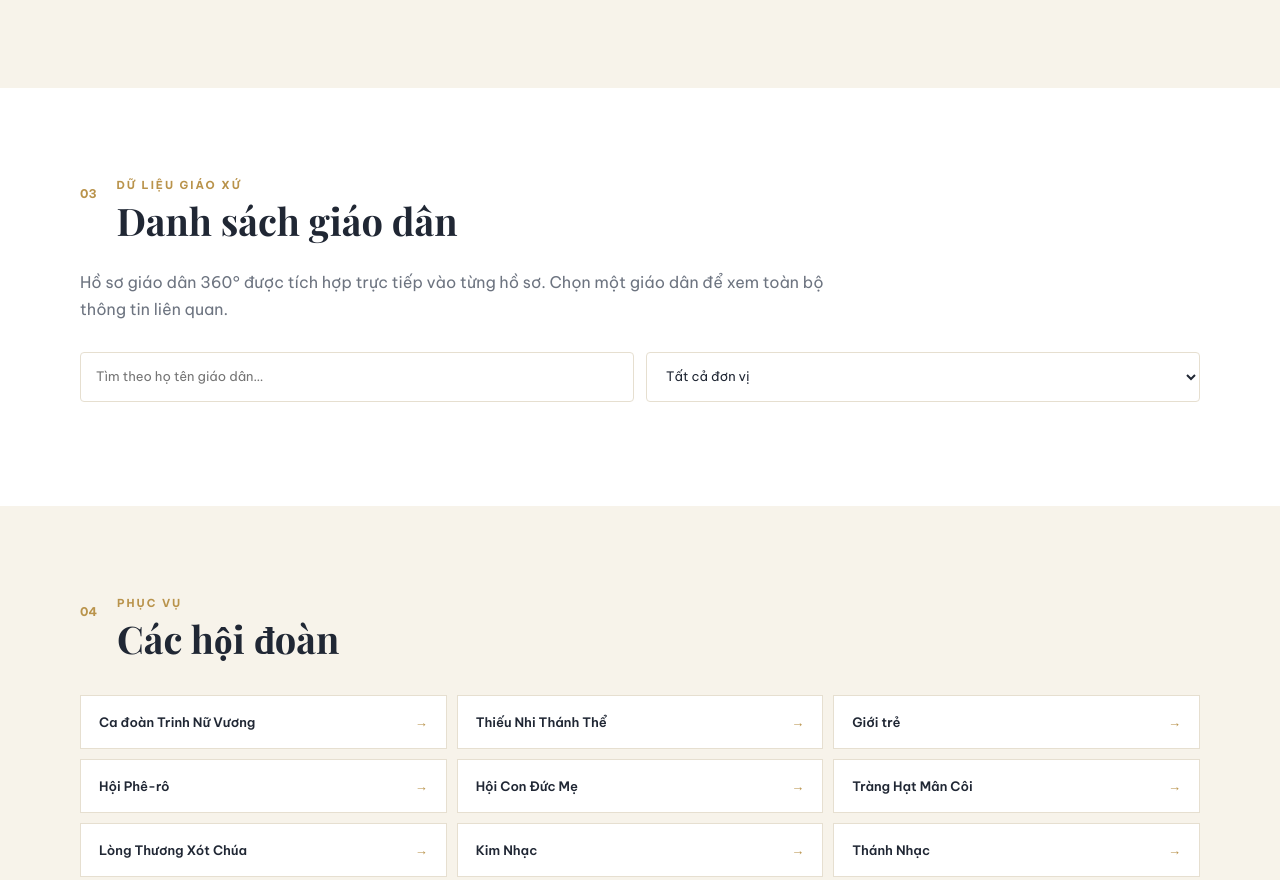
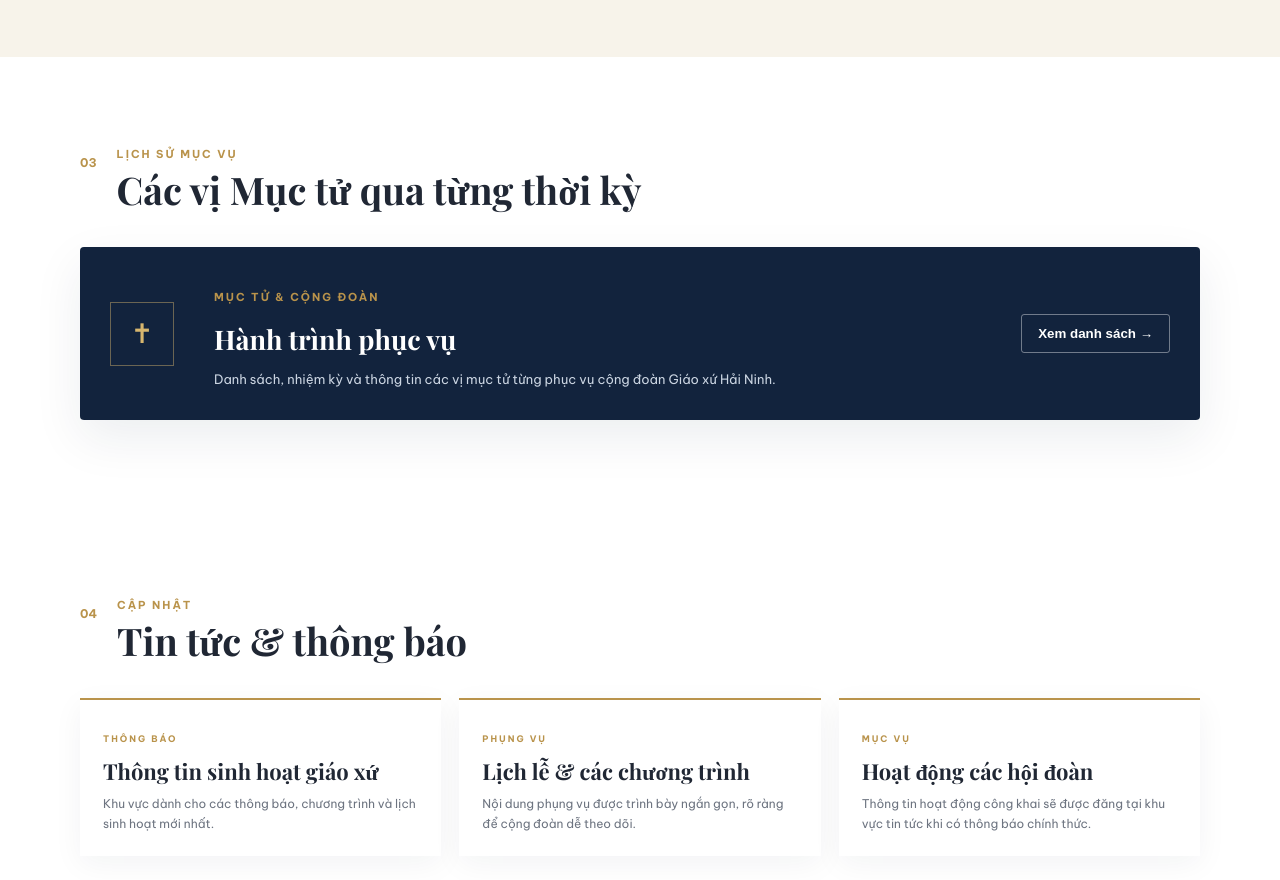
Before and after one commit to lenuvananh2007-source/giao_xu_hai_ninh, a plain HTML site: page index.html in a window 1280 px wide. Shown: the part 1868-2748 px from the top of the page. Drawn offline with nearby package versions, Linux system fonts and the light colour scheme.

Commit message:
Move parish data and organizations to internal area

```diff
--- a/index.html
+++ b/index.html
@@ -6,15 +6,13 @@
 <link rel="preconnect" href="https://fonts.googleapis.com"><link rel="preconnect" href="https://fonts.gstatic.com" crossorigin>
 <link href="https://fonts.googleapis.com/css2?family=Be+Vietnam+Pro:wght@400;500;600;700&family=Playfair+Display:wght@500;600;700&display=swap" rel="stylesheet"><link rel="stylesheet" href="styles.css">
 </head><body>
-<header class="hero" id="trang-chu"><nav class="nav container"><a class="brand" href="#trang-chu"><span class="brand-mark">✦</span><span><strong>GIÁO XỨ HẢI NINH</strong><small>Giáo phận Hải Phòng</small></span></a><button class="menu-btn" id="menuBtn">☰</button><div class="nav-links" id="navLinks"><a href="#gioi-thieu">Giới thiệu</a><a href="#phung-vu">Phụng vụ</a><a href="#du-lieu">Dữ liệu Giáo xứ</a><a href="#hoi-doan">Hội đoàn</a><a href="#muc-tu">Mục tử</a></div></nav><div class="hero-content container"><p class="eyebrow">✦ ĐỨC TIN · HIỆP NHẤT · PHỤC VỤ ✦</p><h1>Giáo xứ<br><em>Hải Ninh</em></h1><p>Cổng thông tin chung của cộng đoàn Giáo xứ Hải Ninh và Giáo họ Viên Chử — nơi kết nối đời sống đức tin, phụng vụ và phục vụ.</p><div class="hero-actions"><a class="btn primary" href="#gioi-thieu">Khám phá Giáo xứ</a><a class="btn ghost" href="#phung-vu">Xem lịch phụng vụ</a></div></div><div class="hero-cross">✝</div></header>
+<header class="hero" id="trang-chu"><nav class="nav container"><a class="brand" href="#trang-chu"><span class="brand-mark">✦</span><span><strong>GIÁO XỨ HẢI NINH</strong><small>Giáo phận Hải Phòng</small></span></a><button class="menu-btn" id="menuBtn">☰</button><div class="nav-links" id="navLinks"><a href="#gioi-thieu">Giới thiệu</a><a href="#phung-vu">Phụng vụ</a><a href="#muc-tu">Mục tử</a></div></nav><div class="hero-content container"><p class="eyebrow">✦ ĐỨC TIN · HIỆP NHẤT · PHỤC VỤ ✦</p><h1>Giáo xứ<br><em>Hải Ninh</em></h1><p>Cổng thông tin chung của cộng đoàn Giáo xứ Hải Ninh và Giáo họ Viên Chử — nơi kết nối đời sống đức tin, phụng vụ và phục vụ.</p><div class="hero-actions"><a class="btn primary" href="#gioi-thieu">Khám phá Giáo xứ</a><a class="btn ghost" href="#phung-vu">Xem lịch phụng vụ</a></div></div><div class="hero-cross">✝</div></header>
 <main>
-<section id="gioi-thieu" class="section container"><div class="section-heading"><span>01</span><div><p class="eyebrow">CỘNG ĐOÀN</p><h2>Ngôi nhà chung</h2></div></div><div class="intro-grid"><article class="card featured"><p class="card-kicker">GIÁO XỨ</p><h3>Giáo xứ Hải Ninh</h3><p>Không gian thông tin chung của giáo xứ, quy tụ đời sống phụng vụ, giáo dân, các hội đoàn và hoạt động mục vụ.</p><a class="text-link" href="#du-lieu">Khám phá dữ liệu →</a></article><article class="card"><p class="card-kicker">GIÁO HỌ</p><h3>Giáo họ Viên Chử</h3><p>Thông tin riêng của cộng đoàn Giáo họ Viên Chử được tổ chức trong cùng hệ thống dữ liệu của giáo xứ.</p><a class="text-link" href="#du-lieu">Xem thông tin →</a></article></div><div class="quick-stats"><div><b>02</b><span>Đơn vị cộng đoàn</span></div><div><b>09</b><span>Hội đoàn & nhóm phục vụ</span></div><div><b>360°</b><span>Hồ sơ giáo dân</span></div><div><b>01</b><span>Cổng thông tin chung</span></div></div></section>
+<section id="gioi-thieu" class="section container"><div class="section-heading"><span>01</span><div><p class="eyebrow">CỘNG ĐOÀN</p><h2>Ngôi nhà chung</h2></div></div><div class="intro-grid"><article class="card featured"><p class="card-kicker">GIÁO XỨ</p><h3>Giáo xứ Hải Ninh</h3><p>Không gian thông tin chung của giáo xứ, quy tụ đời sống phụng vụ, lịch sử mục vụ và các hoạt động phục vụ cộng đoàn.</p></article><article class="card"><p class="card-kicker">GIÁO HỌ</p><h3>Giáo họ Viên Chử</h3><p>Thông tin về cộng đoàn Giáo họ Viên Chử được tổ chức trong hệ thống quản lý nội bộ của giáo xứ.</p></article></div><div class="quick-stats"><div><b>02</b><span>Đơn vị cộng đoàn</span></div><div><b>09</b><span>Hội đoàn & nhóm phục vụ</span></div><div><b>360°</b><span>Hồ sơ giáo dân nội bộ</span></div><div><b>01</b><span>Cổng thông tin chung</span></div></div></section>
 <section id="phung-vu" class="section alt"><div class="container"><div class="section-heading"><span>02</span><div><p class="eyebrow">ĐỜI SỐNG ĐỨC TIN</p><h2>Lịch phụng vụ</h2></div></div><div class="calendar-head"><div><p class="card-kicker">HÔM NAY</p><h3 id="todayLabel">Lịch phụng vụ</h3></div><span class="calendar-note">Các giờ lễ được cập nhật theo thông báo của giáo xứ.</span></div><div class="mass-grid"><div class="mass-card"><span class="mass-time">07:00</span><div><b>Thánh lễ</b><small>Nhà thờ Giáo xứ Hải Ninh</small></div></div><div class="mass-card"><span class="mass-time">19:00</span><div><b>Thánh lễ</b><small>Nhà thờ Giáo xứ Hải Ninh</small></div></div></div><div class="notice-bar"><span>✦</span><p><b>Lưu ý:</b> Lịch có thể thay đổi theo chương trình mục vụ và thông báo của Cha xứ.</p></div></div></section>
-<section id="du-lieu" class="section container"><div class="section-heading"><span>03</span><div><p class="eyebrow">DỮ LIỆU GIÁO XỨ</p><h2>Danh sách giáo dân</h2></div></div><p class="section-lead">Hồ sơ giáo dân 360° được tích hợp trực tiếp vào từng hồ sơ. Chọn một giáo dân để xem toàn bộ thông tin liên quan.</p><div class="people-toolbar"><input id="peopleSearch" type="search" placeholder="Tìm theo họ tên giáo dân…"><select id="unitFilter"><option value="all">Tất cả đơn vị</option><option>Giáo xứ Hải Ninh</option><option>Giáo họ Viên Chử</option></select></div><div class="people-list" id="peopleList"></div></section>
-<section id="hoi-doan" class="section alt"><div class="container"><div class="section-heading"><span>04</span><div><p class="eyebrow">PHỤC VỤ</p><h2>Các hội đoàn</h2></div></div><div class="org-grid"><button class="org-item">Ca đoàn Trinh Nữ Vương <span>→</span></button><button class="org-item">Thiếu Nhi Thánh Thể <span>→</span></button><button class="org-item">Giới trẻ <span>→</span></button><button class="org-item">Hội Phê-rô <span>→</span></button><button class="org-item">Hội Con Đức Mẹ <span>→</span></button><button class="org-item">Tràng Hạt Mân Côi <span>→</span></button><button class="org-item">Lòng Thương Xót Chúa <span>→</span></button><button class="org-item">Kim Nhạc <span>→</span></button><button class="org-item">Thánh Nhạc <span>→</span></button></div></div></section>
-<section id="muc-tu" class="section container"><div class="section-heading"><span>05</span><div><p class="eyebrow">LỊCH SỬ MỤC VỤ</p><h2>Các vị Mục tử qua từng thời kỳ</h2></div></div><div class="pastor-panel"><div class="cross-badge">✝</div><div><p class="card-kicker">MỤC TỬ & CỘNG ĐOÀN</p><h3>Hành trình phục vụ</h3><p>Danh sách, nhiệm kỳ và thông tin các vị mục tử từng phục vụ cộng đoàn Giáo xứ Hải Ninh.</p></div><button class="outline-btn" data-module="pastors">Xem danh sách →</button></div></section>
-<section class="section news-section"><div class="container"><div class="section-heading"><span>06</span><div><p class="eyebrow">CẬP NHẬT</p><h2>Tin tức & thông báo</h2></div></div><div class="news-grid"><article class="news-card"><span class="news-date">THÔNG BÁO</span><h3>Thông tin sinh hoạt giáo xứ</h3><p>Khu vực dành cho các thông báo, chương trình và lịch sinh hoạt mới nhất.</p></article><article class="news-card"><span class="news-date">PHỤNG VỤ</span><h3>Lịch lễ & các chương trình</h3><p>Nội dung phụng vụ được trình bày ngắn gọn, rõ ràng để cộng đoàn dễ theo dõi.</p></article><article class="news-card"><span class="news-date">MỤC VỤ</span><h3>Hoạt động các hội đoàn</h3><p>Kết nối các hoạt động phục vụ và sinh hoạt của cộng đoàn.</p></article></div></div></section>
+<section id="muc-tu" class="section container"><div class="section-heading"><span>03</span><div><p class="eyebrow">LỊCH SỬ MỤC VỤ</p><h2>Các vị Mục tử qua từng thời kỳ</h2></div></div><div class="pastor-panel"><div class="cross-badge">✝</div><div><p class="card-kicker">MỤC TỬ & CỘNG ĐOÀN</p><h3>Hành trình phục vụ</h3><p>Danh sách, nhiệm kỳ và thông tin các vị mục tử từng phục vụ cộng đoàn Giáo xứ Hải Ninh.</p></div><button class="outline-btn" data-module="pastors">Xem danh sách →</button></div></section>
+<section class="section news-section"><div class="container"><div class="section-heading"><span>04</span><div><p class="eyebrow">CẬP NHẬT</p><h2>Tin tức & thông báo</h2></div></div><div class="news-grid"><article class="news-card"><span class="news-date">THÔNG BÁO</span><h3>Thông tin sinh hoạt giáo xứ</h3><p>Khu vực dành cho các thông báo, chương trình và lịch sinh hoạt mới nhất.</p></article><article class="news-card"><span class="news-date">PHỤNG VỤ</span><h3>Lịch lễ & các chương trình</h3><p>Nội dung phụng vụ được trình bày ngắn gọn, rõ ràng để cộng đoàn dễ theo dõi.</p></article><article class="news-card"><span class="news-date">MỤC VỤ</span><h3>Hoạt động các hội đoàn</h3><p>Thông tin hoạt động công khai sẽ được đăng tại khu vực tin tức khi có thông báo chính thức.</p></article></div></div></section>
 </main>
-<footer><div class="container footer-inner"><div><strong>GIÁO XỨ HẢI NINH</strong><p>Giáo phận Hải Phòng</p></div><div class="footer-links"><a href="#trang-chu">Trang chủ</a><a href="#phung-vu">Phụng vụ</a><a href="#du-lieu">Dữ liệu</a></div><p>© <span id="year"></span> Giáo xứ Hải Ninh</p></div></footer>
-<div class="modal" id="modal" aria-hidden="true"><div class="modal-backdrop" data-close></div><div class="modal-box" role="dialog" aria-modal="true"><button class="modal-close" data-close>×</button><p class="card-kicker" id="modalKicker">HỒ SƠ GIÁO DÂN 360°</p><h2 id="modalTitle">Hồ sơ giáo dân</h2><p id="modalDesc"></p><div class="profile-grid" id="modalList"></div><button class="btn primary" data-close>Đóng hồ sơ</button></div></div><div id="toast" class="toast"></div><script src="app.js"></script>
+<footer><div class="container footer-inner"><div><strong>GIÁO XỨ HẢI NINH</strong><p>Giáo phận Hải Phòng</p></div><div class="footer-links"><a href="#trang-chu">Trang chủ</a><a href="#phung-vu">Phụng vụ</a><a href="#muc-tu">Mục tử</a><span class="internal-label">Dữ liệu giáo dân & hội đoàn: Nội bộ</span></div><p>© <span id="year"></span> Giáo xứ Hải Ninh</p></div></footer>
+<div class="modal" id="modal" aria-hidden="true"><div class="modal-backdrop" data-close></div><div class="modal-box" role="dialog" aria-modal="true"><button class="modal-close" data-close>×</button><p class="card-kicker" id="modalKicker">THÔNG TIN</p><h2 id="modalTitle">Thông tin</h2><p id="modalDesc"></p><div class="profile-grid" id="modalList"></div><button class="btn primary" data-close>Đóng</button></div></div><div id="toast" class="toast"></div><script src="app.js"></script>
 </body></html>
```
